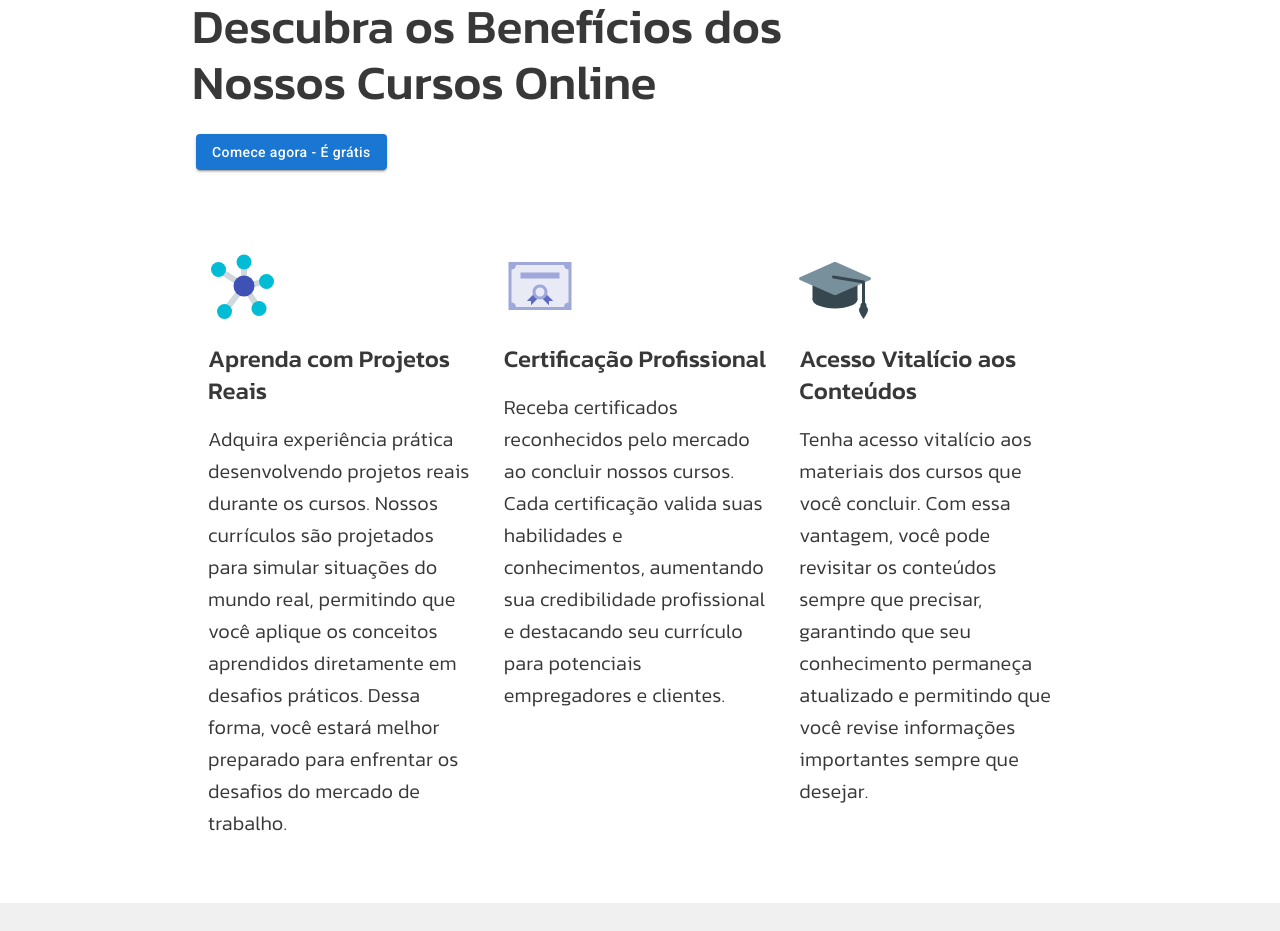
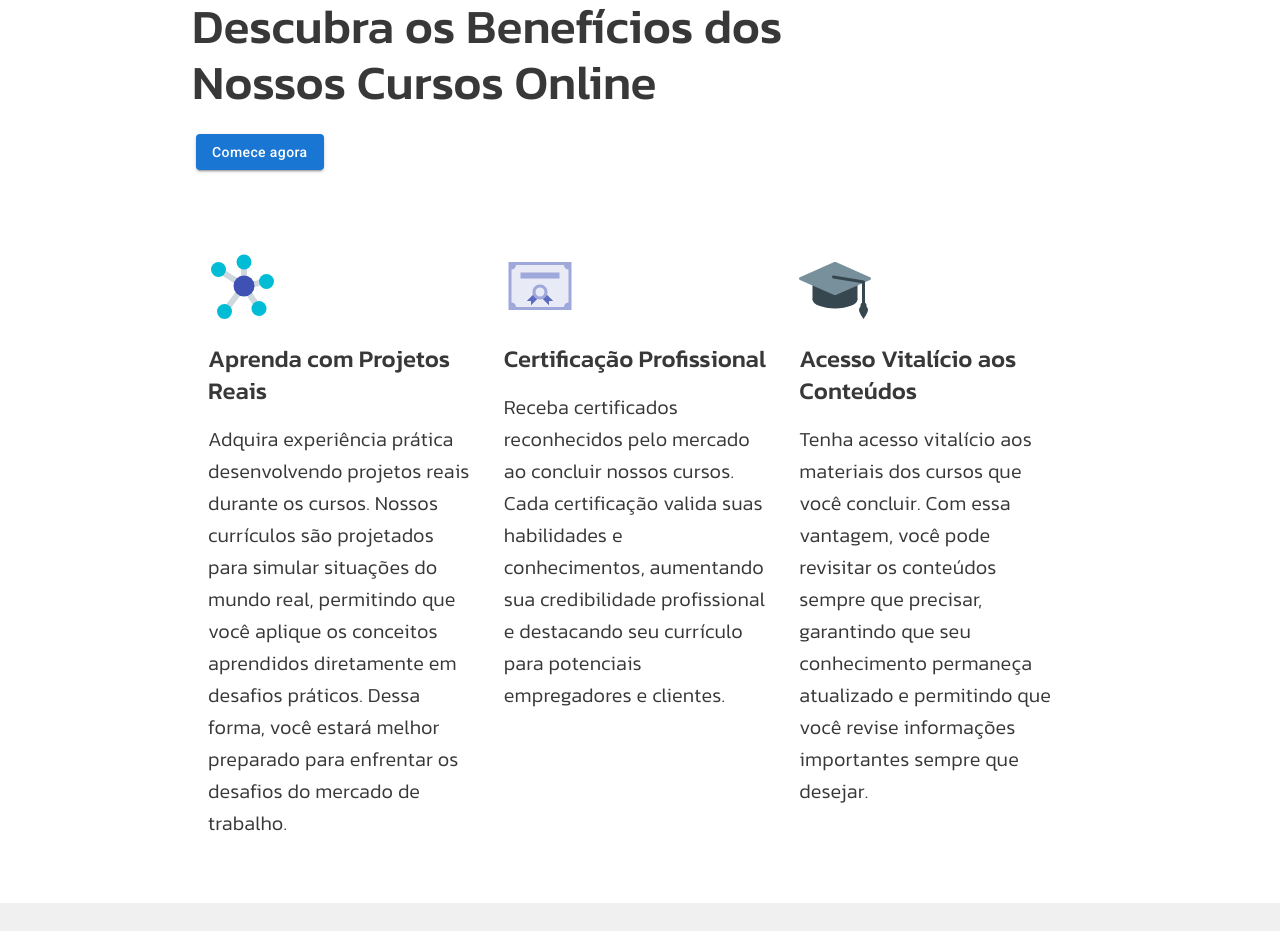
Before and after one commit to Felipe-alv-es/LandingPage, a React (Create React App) app: page / in a window 1280 px wide. Shown: the part 6040-6971 px from the top of the page. Built offline with nearby package versions, Linux system fonts and the light colour scheme.

Commit message:
home images added

```diff
--- a/src/components/Benefits/Benefits.tsx
+++ b/src/components/Benefits/Benefits.tsx
@@ -16,7 +16,7 @@ const Benefits = () => {
           {"Descubra os Benefícios dos \nNossos Cursos Online"}
         </Typography>
         <Button variant="contained" sx={getButtonStyle}>
-          Comece agora - É grátis
+          Comece agora
         </Button>
         <Box sx={{ display: "flex" }}>
           <StyledTextArea
```
